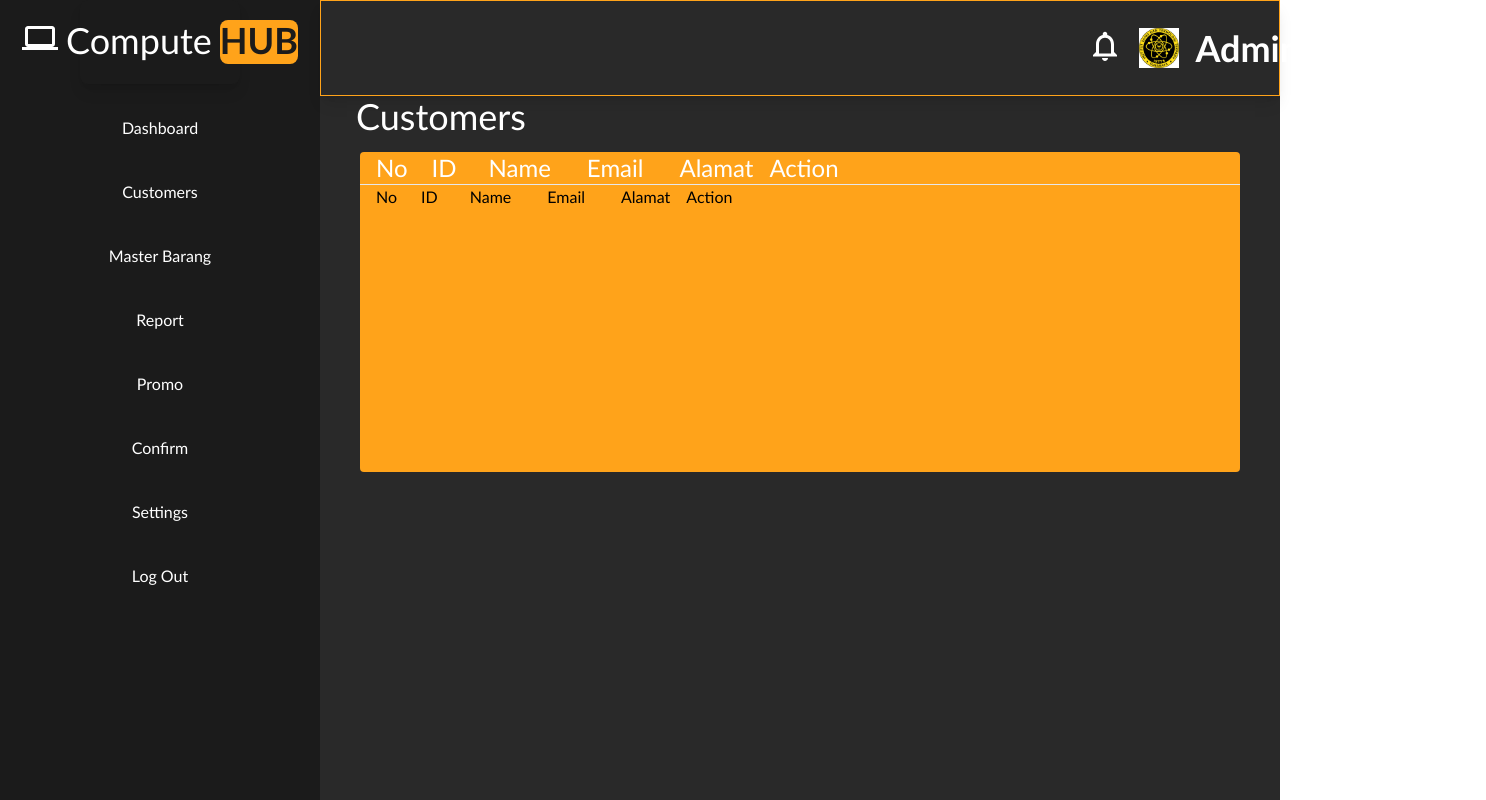
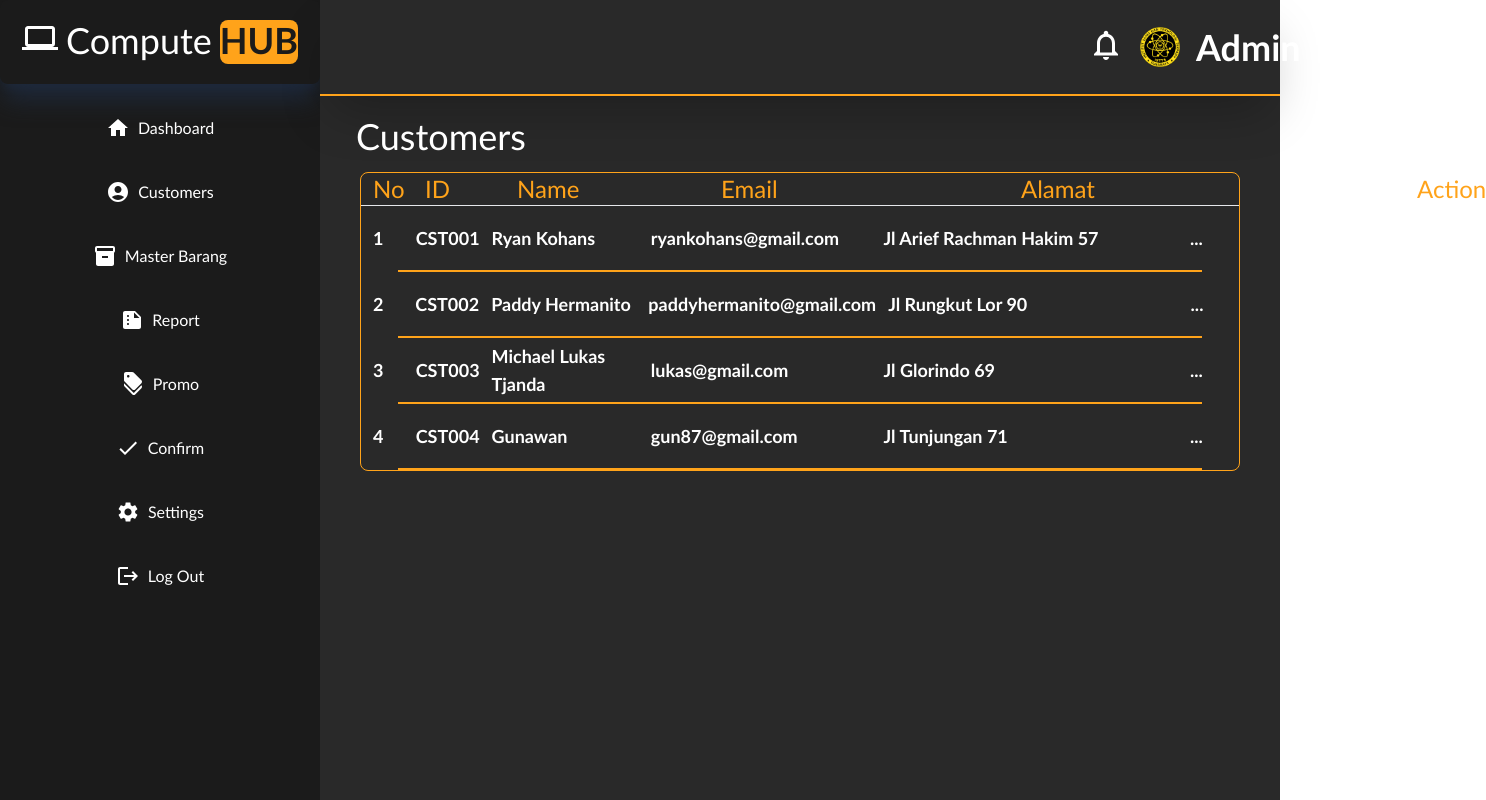
Before and after one commit to ReyKeyS/ComputeHub-frontend, a React (Vite) app: page /masteruser in a window 1280 px wide. Shown: the whole page, 1486 px wide, since content can reach past the window. Built offline with nearby package versions, Linux system fonts and the light colour scheme; no server answers.

Commit message:
master1#

```diff
--- a/src/components/HeaderAdmin.jsx
+++ b/src/components/HeaderAdmin.jsx
@@ -3,10 +3,10 @@ import NotificationsNoneIcon from '@mui/icons-material/NotificationsNone';
 function HeaderAdmin(params) {
     return (
         <>
-            <div className='bg-abu-gelap border border-oranye shadow-lg w-full  text-white text-4xl grid grid-cols-5 h-24 place-content-center'>
+            <div className='bg-abu-gelap border-b-2 border-oranye shadow-2xl w-full  text-white text-4xl grid grid-cols-5 h-24 place-content-center'>
                 <div className='col-start-5 flex gap-4'>
                     <NotificationsNoneIcon fontSize=''/>
-                    <img src="/img/stts.png" alt="" className='w-10 h-10'/>
+                    <img src="/img/istts_bg.png" alt="" className='w-10 h-10'/>
                     <span className='font-bold'>Admin</span>
                 </div>
             {/* <ComputerIcon fontSize='' />
--- a/src/components/navbaradmin.jsx
+++ b/src/components/navbaradmin.jsx
@@ -1,72 +1,102 @@
 import { Link } from 'react-router-dom'
 import ComputerIcon from '@mui/icons-material/Computer';
+import HomeIcon from '@mui/icons-material/Home';
+import AccountCircleIcon from '@mui/icons-material/AccountCircle';
+import InventoryIcon from '@mui/icons-material/Inventory';
+import SummarizeIcon from '@mui/icons-material/Summarize';
+import DiscountIcon from '@mui/icons-material/Discount';
+import CheckIcon from '@mui/icons-material/Check';
+import SettingsIcon from '@mui/icons-material/Settings';
+import LogoutIcon from '@mui/icons-material/Logout';
+
 
 
 function NavbarAdmin() {
     return (
-
-
         <div className="kiri w-full h-screen bg-abu-super-gelap">
-            <div className='bg-abu-super-gelap text-white shadow-lg rounded-lg text-4xl p-5 w-1/2 m-auto flex justify-center'>
+            <div className='bg-abu-super-gelap text-white shadow-xl shadow-slate-800 rounded-lg text-4xl p-5 w-80 m-auto flex justify-center'>
                 <ComputerIcon fontSize='' />
                 <div className='mx-2'>Compute</div>
                 <a className='bg-oranye rounded-lg font-bold text-abu-super-gelap pb-1'>HUB</a>
             </div>
 
             <div className="listbutton text-white mt-3">
-                <div className="dashboard h-16 grid place-items-center justify-items-center hover:bg-abu-gelap">
+                <div className="h-16 grid place-items-center justify-items-center hover:border-l-4 border-oranye">
+                    <div className="h-16 w-full grid place-items-center justify-items-center hover:bg-abu-gelap  ">
                         <div className='flex'>
+                            <HomeIcon className="w-8 h-8 mr-2" />
                             <img></img>
                             <h2>Dashboard</h2>
                         </div>
                     </div>
+                </div>
 
-                <div className="h-16 grid place-items-center justify-items-center hover:bg-abu-gelap">
+                <div className="h-16 grid place-items-center justify-items-center hover:border-l-4 border-oranye">
+                    <div className="h-16 w-full grid place-items-center justify-items-center hover:bg-abu-gelap  ">
                         <div className='flex'>
+                            <AccountCircleIcon className="w-8 h-8 mr-2" />
                             <img></img>
                             <h2>Customers</h2>
                         </div>
                     </div>
-
-                <div className="h-16 grid place-items-center justify-items-center hover:bg-abu-gelap">
+                </div>
+                <div className="h-16 grid place-items-center justify-items-center hover:border-l-4 border-oranye">
+                    <div className="h-16 w-full grid place-items-center justify-items-center hover:bg-abu-gelap  ">
                         <div className='flex'>
+                            <InventoryIcon className="w-8 h-8 mr-2" />
                             <img></img>
                             <h2>Master Barang</h2>
                         </div>
                     </div>
+                </div>
 
-                <div className="dashboard h-16 grid place-items-center justify-items-center hover:bg-abu-gelap">
+                <div className="h-16 grid place-items-center justify-items-center hover:border-l-4 border-oranye">
+                    <div className="h-16 w-full grid place-items-center justify-items-center hover:bg-abu-gelap  ">
                         <div className='flex'>
+                            <SummarizeIcon className="w-8 h-8 mr-2" />
                             <img></img>
                             <h2>Report</h2>
                         </div>
                     </div>
+                </div>
 
-                <div className="h-16 grid place-items-center justify-items-center hover:bg-abu-gelap">
+                <div className="h-16 grid place-items-center justify-items-center hover:border-l-4 border-oranye">
+                    <div className="h-16 w-full grid place-items-center justify-items-center hover:bg-abu-gelap  ">
                         <div className='flex'>
+                            <DiscountIcon className="w-8 h-8 mr-2" />
                             <img></img>
                             <h2>Promo</h2>
                         </div>
                     </div>
+                </div>
 
-                <div className="h-16 grid place-items-center justify-items-center hover:bg-abu-gelap">
+                <div className="h-16 grid place-items-center justify-items-center hover:border-l-4 border-oranye">
+                    <div className="h-16 w-full grid place-items-center justify-items-center hover:bg-abu-gelap  ">
                         <div className='flex'>
+                            <CheckIcon className="w-8 h-8 mr-2" />
                             <img></img>
                             <h2>Confirm </h2>
                         </div>
                     </div>
+                </div>
 
-                <div className="h-16 grid place-items-center justify-items-center hover:bg-abu-gelap">
+                <div className="h-16 grid place-items-center justify-items-center hover:border-l-4 border-oranye">
+                    <div className="h-16 w-full grid place-items-center justify-items-center hover:bg-abu-gelap  ">
                         <div className='flex'>
+                            <SettingsIcon className="w-8 h-8 mr-2" />
                             <img></img>
                             <h2>Settings</h2>
                         </div>
                     </div>
+                </div>
 
-                <div className="h-16 grid place-items-center justify-items-center hover:bg-abu-gelap">
+                <div className="h-16 grid place-items-center justify-items-center hover:border-l-4 border-oranye">
+                    <div className="h-16 w-full grid place-items-center justify-items-center hover:bg-abu-gelap  ">
                         <div className='flex'>
+                            <LogoutIcon className="w-8 h-8 mr-2" />
                             <img></img>
                             <h2>Log Out</h2>
+                        </div>
                     </div>
                 </div>
 
--- a/src/pages/admin/MasterUser.jsx
+++ b/src/pages/admin/MasterUser.jsx
@@ -12,29 +12,66 @@ function MasterUser() {
         <div className="col-span-3 w-full h-screen bg-abu-gelap">
           <HeaderAdmin/>
           <div className="kananbawah">
-            <div className="judul text-white text-4xl ms-9">
+            <div className="judul text-white text-4xl ms-9 mt-5">
               <h1>Customers</h1>
             </div>
-            <div className="tabel rounded w-11/12 mt-4 mx-auto h-80 bg-oranye">
-              <div className="header flex w-max text-white text-2xl">
-                <div className="tulis1 ml-4">No</div>
-                <div className="tulis2 ml-6">ID</div>
-                <div className="tulis3 ml-8">Name</div>
-                <div className="tulis4 ml-9">Email</div>
-                <div className="tulis5 ml-9">Alamat</div>
-                <div className="tulis6 ml-4">Action</div>
+            <div className="tabel rounded rounded-lg w-11/12 mt-4 mx-auto h-fit  border border-oranye bg-abu-gelap">
+              <div className="header flex w-max text-oranye text-2xl">
+                <div className=" w-10 ml-3">No</div>
+                <div className=" w-20 ml-3">ID</div>
+                <div className=" w-48 ml-3">Name</div>
+                <div className=" w-72 ml-3">Email</div>
+                <div className=" w-96 ml-3">Alamat</div>
+                <div className=" w-16 ml-3">Action</div>
               </div>
-              <hr className='bg-oranye'></hr>
-              <div className="listdata flex">
 
-                <div className="tulis1 ml-4">No</div>
-                <div className="tulis2 ml-6">ID</div>
-                <div className="tulis3 ml-8">Name</div>
-                <div className="tulis4 ml-9">Email</div>
-                <div className="tulis5 ml-9">Alamat</div>
-                <div className="tulis6 ml-4">Action</div>
+              <hr className="bg-oranye"></hr>
+              <div className="listdata flex  text-white h-16 place-items-center text-lg font-bold">
+                <div className="text-align-center w-10 ml-3">1</div>
+                <div className="text-align-center w-20 ml-3">CST001</div>
+                <div className="text-align-center w-48 ml-3">Ryan Kohans</div>
+                <div className="text-align-center w-72 ml-3">ryankohans@gmail.com</div>
+                <div className="text-align-center w-96 ml-3">Jl Arief Rachman Hakim 57</div>
+                <div className="text-align-center w-16 ml-3">...</div>
+                {/* kurang onclick */}
+              </div>
+              <hr className="border border-oranye w-11/12 mx-auto"></hr>
 
+              <div className="listdata flex text-white h-16 place-items-center text-lg font-bold">
+                <div className="text-align-center w-10 ml-3">2</div>
+                <div className="text-align-center w-20 ml-3">CST002</div>
+                <div className="text-align-center w-48 ml-3">Paddy Hermanito</div>
+                <div className="text-align-center w-72 ml-3">paddyhermanito@gmail.com</div>
+                <div className="text-align-center w-96 ml-3">Jl Rungkut Lor 90</div>
+                <div className="text-align-center w-16 ml-3" >...</div>
+                {/* kurang onclick */}
               </div>
+              <hr className="border border-oranye w-11/12 mx-auto"></hr>
+
+
+              <div className="listdata flex text-white h-16 place-items-center text-lg font-bold">
+                <div className="text-align-center w-10 ml-3">3</div>
+                <div className="text-align-center w-20 ml-3">CST003</div>
+                <div className="text-align-center w-48 ml-3">Michael Lukas Tjanda</div>
+                <div className="text-align-center w-72 ml-3">lukas@gmail.com</div>
+                <div className="text-align-center w-96 ml-3">Jl Glorindo 69</div>
+                <div className="text-align-center w-16 ml-3" >...</div>
+                {/* kurang onclick */}
+              </div>
+              <hr className="border border-oranye w-11/12 mx-auto"></hr>
+
+              <div className="listdata flex text-white h-16 place-items-center text-lg font-bold">
+                <div className="text-align-center w-10 ml-3">4</div>
+                <div className="text-align-center w-20 ml-3">CST004</div>
+                <div className="text-align-center w-48 ml-3">Gunawan</div>
+                <div className="text-align-center w-72 ml-3">gun87@gmail.com</div>
+                <div className="text-align-center w-96 ml-3">Jl Tunjungan 71</div>
+                <div className="text-align-center w-16 ml-3" >...</div>
+                {/* kurang onclick */}
+              </div>
+              <hr className="border border-oranye w-11/12 mx-auto"></hr>
+
+
             </div>
           </div>
         </div>
--- a/src/pages/admin/Report.jsx
+++ b/src/pages/admin/Report.jsx
@@ -0,0 +1,23 @@
+import * as React from 'react';
+import Header from '../../components/Header';
+import NavbarAdmin from '../../components/NavbarAdmin';
+import HeaderAdmin from '../../components/HeaderAdmin';
+
+
+function Report() {
+    return (
+        <>
+      <div className="grid grid-cols-4">
+        <NavbarAdmin />
+        <div className="col-span-3 w-full h-screen bg-abu-gelap">
+          <HeaderAdmin/>
+          <div className="kananbawah">
+
+          </div>
+        </div>
+      </div>
+    </>
+    )
+}
+
+export default Report
```
Also changed, not shown: src/App.jsx (+7 -1 lines), src/pages/admin/AddPromo.jsx (+23 -0 lines), src/pages/admin/MasterBarang.jsx (+19 -10 lines), public/img/istts_bg.png (added), public/img/stts.png (deleted). Lines whose indentation alone changed are shown as unchanged.
